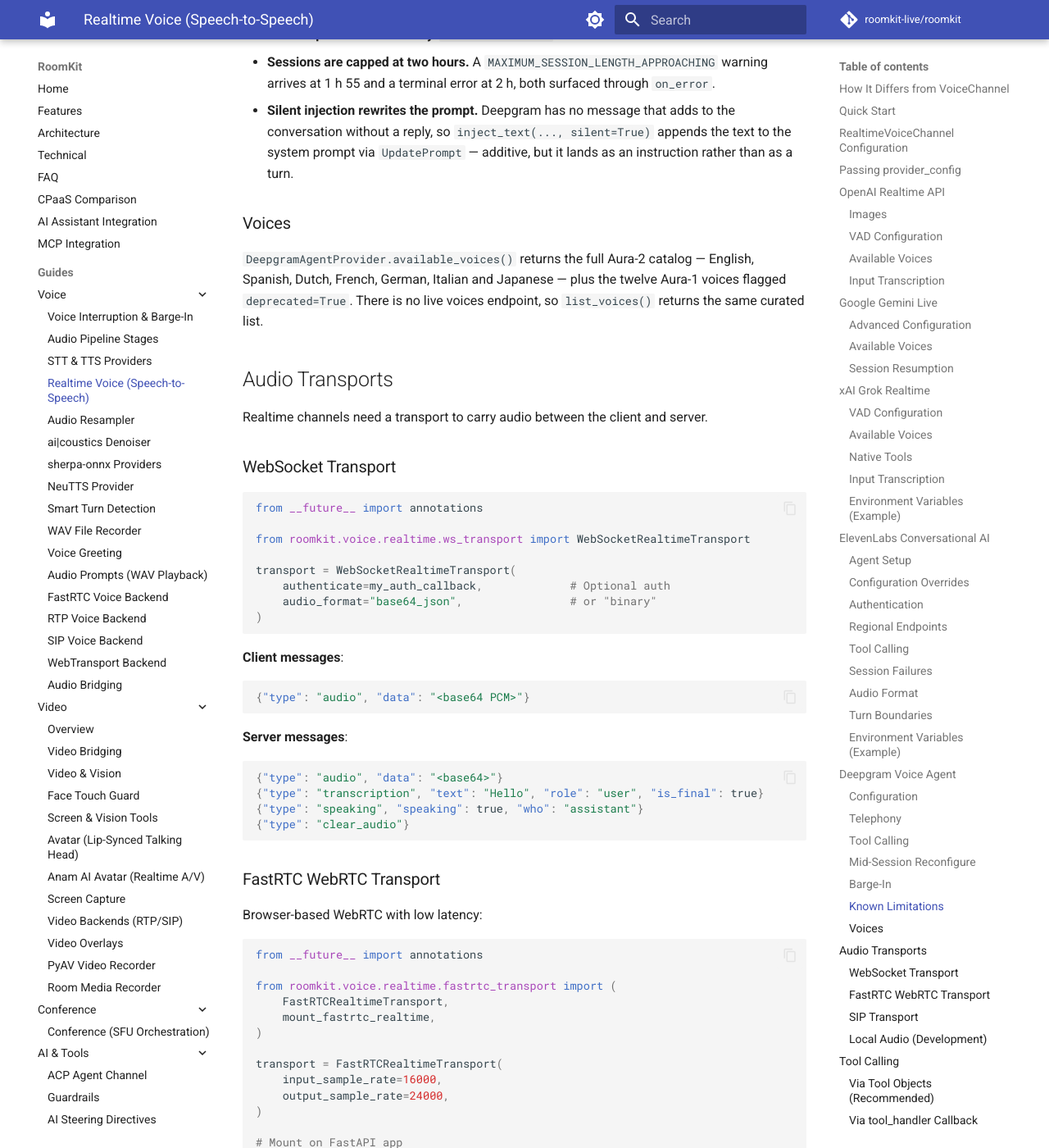
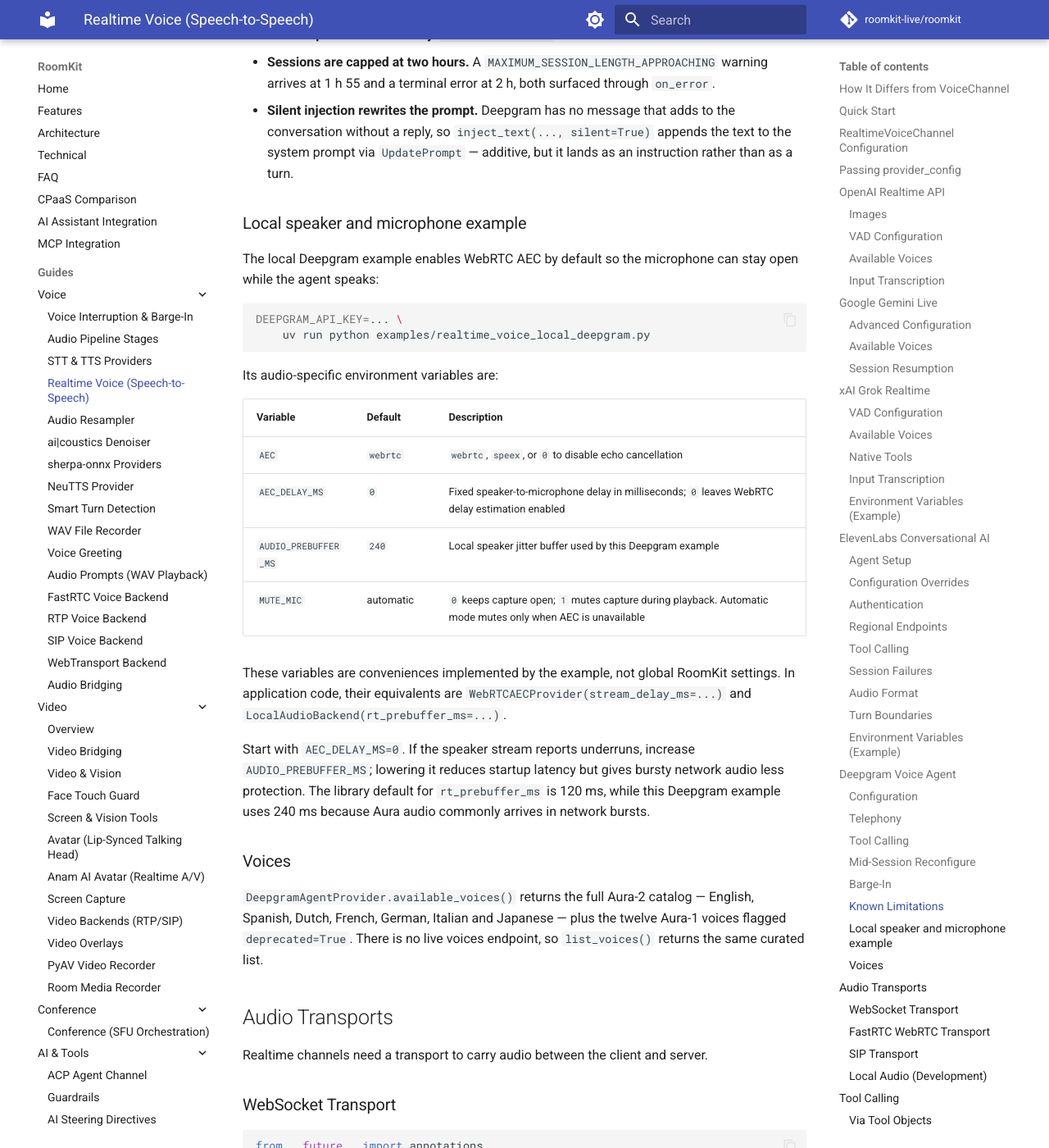
Before and after one commit to roomkit-live/roomkit-docs, an MkDocs documentation site: the page built from docs/guides/realtime-voice-providers.md, in a window 1280 px wide and 1400 px high, scrolled down 15944 px. Shown: the whole window at 82% size. Built offline with MkDocs 1.6.1 and Material for MkDocs 9.7.7, drawn with Linux system fonts in a browser that asks for light colours; comment, search, counter and statistics services are not loaded; some of the changed text lies outside the part shown.

Commit message:
docs(voice): document AEC tuning and lifecycle

````diff
--- a/docs/guides/realtime-voice-providers.md
+++ b/docs/guides/realtime-voice-providers.md
@@ -647,6 +647,36 @@ Deepgram also has no "user stopped speaking" event: the user's `ConversationText
 - **Sessions are capped at two hours.** A `MAXIMUM_SESSION_LENGTH_APPROACHING` warning arrives at 1 h 55 and a terminal error at 2 h, both surfaced through `on_error`.
 - **Silent injection rewrites the prompt.** Deepgram has no message that adds to the conversation without a reply, so `inject_text(..., silent=True)` appends the text to the system prompt via `UpdatePrompt` — additive, but it lands as an instruction rather than as a turn.
 
+### Local speaker and microphone example
+
+The local Deepgram example enables WebRTC AEC by default so the microphone can
+stay open while the agent speaks:
+
+```bash
+DEEPGRAM_API_KEY=... \
+    uv run python examples/realtime_voice_local_deepgram.py
+```
+
+Its audio-specific environment variables are:
+
+| Variable | Default | Description |
+|----------|---------|-------------|
+| `AEC` | `webrtc` | `webrtc`, `speex`, or `0` to disable echo cancellation |
+| `AEC_DELAY_MS` | `0` | Fixed speaker-to-microphone delay in milliseconds; `0` leaves WebRTC delay estimation enabled |
+| `AUDIO_PREBUFFER_MS` | `240` | Local speaker jitter buffer used by this Deepgram example |
+| `MUTE_MIC` | automatic | `0` keeps capture open; `1` mutes capture during playback. Automatic mode mutes only when AEC is unavailable |
+
+These variables are conveniences implemented by the example, not global
+RoomKit settings. In application code, their equivalents are
+`WebRTCAECProvider(stream_delay_ms=...)` and
+`LocalAudioBackend(rt_prebuffer_ms=...)`.
+
+Start with `AEC_DELAY_MS=0`. If the speaker stream reports underruns, increase
+`AUDIO_PREBUFFER_MS`; lowering it reduces startup latency but gives bursty
+network audio less protection. The library default for `rt_prebuffer_ms` is
+120 ms, while this Deepgram example uses 240 ms because Aura audio commonly
+arrives in network bursts.
+
 ### Voices
 
 `DeepgramAgentProvider.available_voices()` returns the full Aura-2 catalog — English, Spanish, Dutch, French, German, Italian and Japanese — plus the twelve Aura-1 voices flagged `deprecated=True`. There is no live voices endpoint, so `list_voices()` returns the same curated list.
@@ -739,6 +769,8 @@ from roomkit.voice.backends.local import LocalAudioBackend
 transport = LocalAudioBackend(
     input_sample_rate=24000,   # match the provider output rate for AEC
     output_sample_rate=24000,
+    rt_prebuffer_ms=120,
+    aec=aec_provider,
 )
 ```
 
@@ -746,6 +778,11 @@ transport = LocalAudioBackend(
 before playback starts and re-primes after an underrun — the local-speaker
 analogue of the SIP pacer's pre-buffer. Set it to `0` to play from the first
 byte. The `rt_underruns` property counts mid-response starvations.
+
+When `aec` is supplied, the local backend uses the blocks actually written to
+the speaker as the reference, including silence inserted after playback has
+started. This keeps the render and microphone timelines aligned across an
+underrun and avoids the agent's output being transcribed back as user speech.
 
 ---
 
````
Also changed, not shown: docs/guides/audio-pipeline-stages.md (+29 -2 lines).
